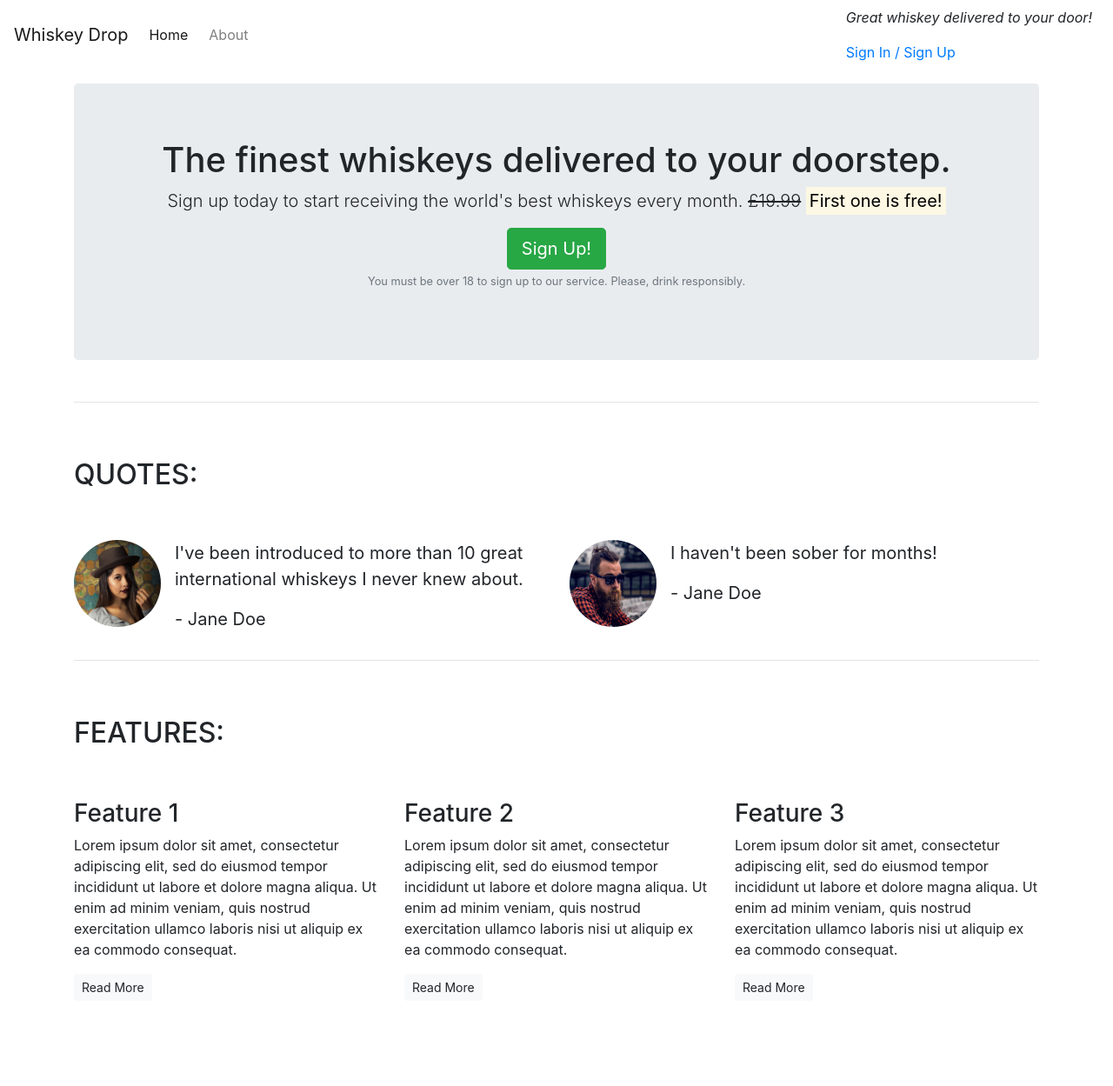
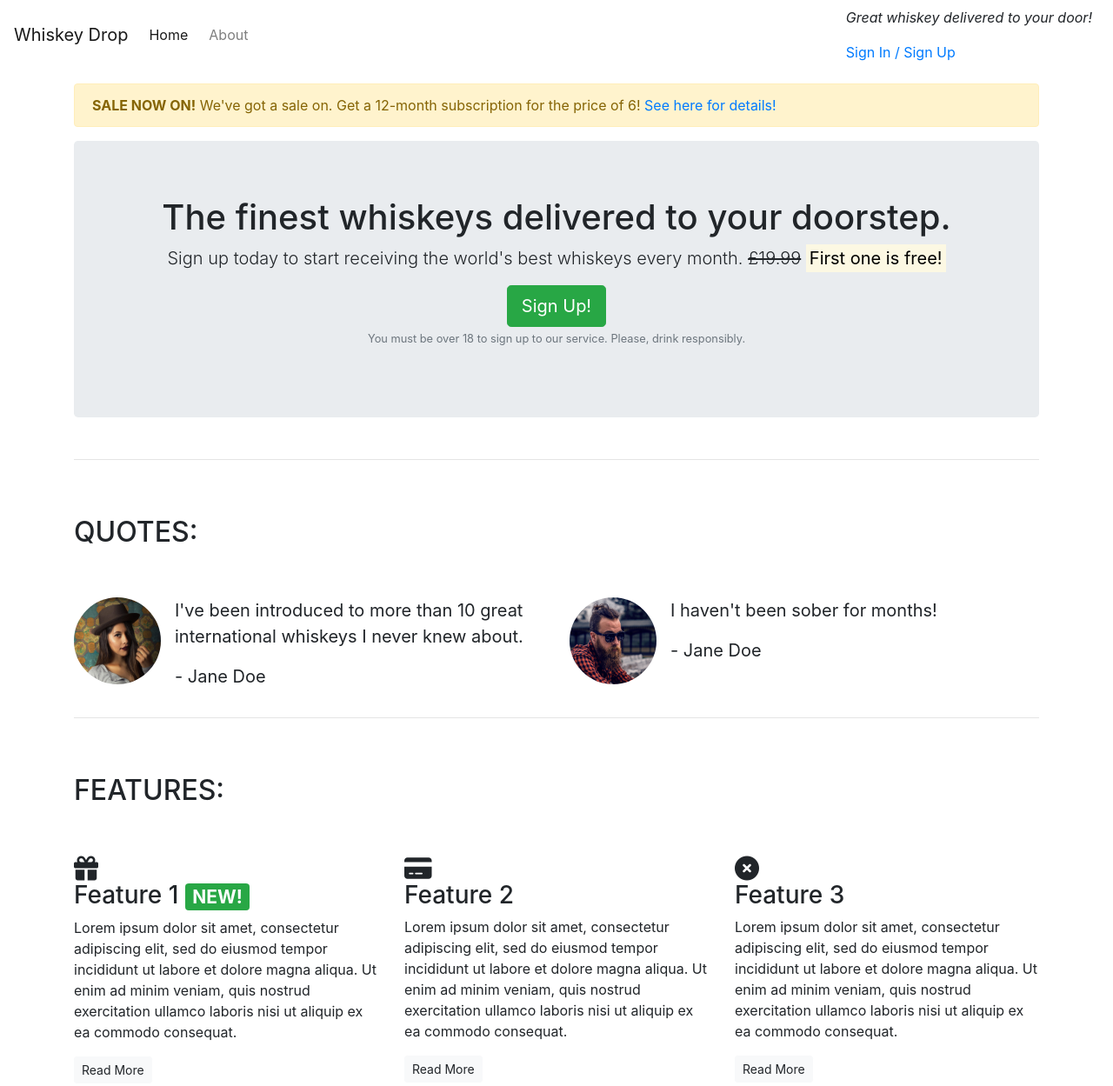
Before and after one commit to ajmccredie/whiskey-drop, a plain HTML site: page index.html in a window 1280 px wide. Shown: the whole page at 87% size. Before the commit the page ends 1167 px from the top, so only its background shows below. Drawn offline with nearby package versions, Linux system fonts and the light colour scheme.

Commit message:
Update responsive design of landing page

```diff
--- a/index.html
+++ b/index.html
@@ -7,6 +7,7 @@
     <title>Whiskey Drop | Taste a new whiskey every month</title>
     <link rel="stylesheet" href="https://cdn.jsdelivr.net/npm/bootstrap@4.0.0/dist/css/bootstrap.min.css"
         integrity="sha384-Gn5384xqQ1aoWXA+058RXPxPg6fy4IWvTNh0E263XmFcJlSAwiGgFAW/dAiS6JXm" crossorigin="anonymous">
+    <script src="https://kit.fontawesome.com/8c6dac4a35.js" crossorigin="anonymous"></script>
 </head>
 
 <body>
@@ -23,6 +24,13 @@
         </div>
     </nav>
     <article class="container mt-3">
+        <div class="row">
+            <div class="col-12">
+                <div class="alert alert-warning">
+                    <strong>SALE NOW ON!</strong> We've got a sale on. Get a 12-month subscription for the price of 6! <a href="">See here for details!</a>
+                </div>
+            </div>
+        </div>
         <!-- Callout -->
         <div class="row">
             <div class="col-12">
@@ -52,7 +60,9 @@
             <div class="row">
                 <div class="col-12 col-md-6">
                     <div class="media">
-                        <img src="assets/girl-image.png" class="rounded-circle mr-3" height=100 width=100>
+                        <div class=" d-none d-sm-block">
+                            <img src="assets/girl-image.png" class="rounded-circle mr-3" height=100 width=100>
+                        </div>
                         <div class="media-body">
                             <blockquote class="blockquote">
                                 <p>I've been introduced to more than 10 great international whiskeys I never knew about.
@@ -64,7 +74,9 @@
                 </div>
                 <div class="col-12 col-md-6">
                     <div class="media">
-                        <img src="assets/guy-image.png" class="rounded-circle mr-3" height=100 width=100>
+                        <div class=" d-none d-sm-block">
+                            <img src="assets/guy-image.png" class="rounded-circle mr-3" height=100 width=100>
+                        </div>
                         <div class="media-body">
                             <blockquote class="blockquote">
                                 <p>I haven't been sober for months!</p>
@@ -87,7 +99,7 @@
             <div class="row">
                 <div class="col-12 col-md-6 col-lg-4">
                     <div class="feature">
-                        <h3>Feature 1</h3>
+                        <h3><i class="fa-solid fa-gift d-none d-sm-block"></i> Feature 1 <span class="badge badge-success">NEW!</span></h3>
                         <p>Lorem ipsum dolor sit amet, consectetur adipiscing elit, sed do eiusmod tempor incididunt ut
                             labore et dolore magna aliqua. Ut enim ad minim veniam, quis nostrud exercitation ullamco
                             laboris nisi ut aliquip ex ea commodo consequat.</p>
@@ -96,7 +108,7 @@
                 </div>
                 <div class="col-12 col-md-6 col-lg-4">
                     <div class="feature">
-                        <h3>Feature 2</h3>
+                        <h3><i class="fa-solid fa-credit-card d-none d-sm-block"></i> Feature 2</h3>
                         <p>Lorem ipsum dolor sit amet, consectetur adipiscing elit, sed do eiusmod tempor incididunt ut
                             labore et dolore magna aliqua. Ut enim ad minim veniam, quis nostrud exercitation ullamco
                             laboris nisi ut aliquip ex ea commodo consequat.</p>
@@ -105,7 +117,7 @@
                 </div>
                 <div class="col-12 d-md-none d-lg-block col-lg-4">
                     <div class="feature">
-                        <h3>Feature 3</h3>
+                        <h3><i class="fa-solid fa-circle-xmark d-none d-sm-block"></i> Feature 3</h3>
                         <p>Lorem ipsum dolor sit amet, consectetur adipiscing elit, sed do eiusmod tempor incididunt ut
                             labore et dolore magna aliqua. Ut enim ad minim veniam, quis nostrud exercitation ullamco
                             laboris nisi ut aliquip ex ea commodo consequat.</p>
```
